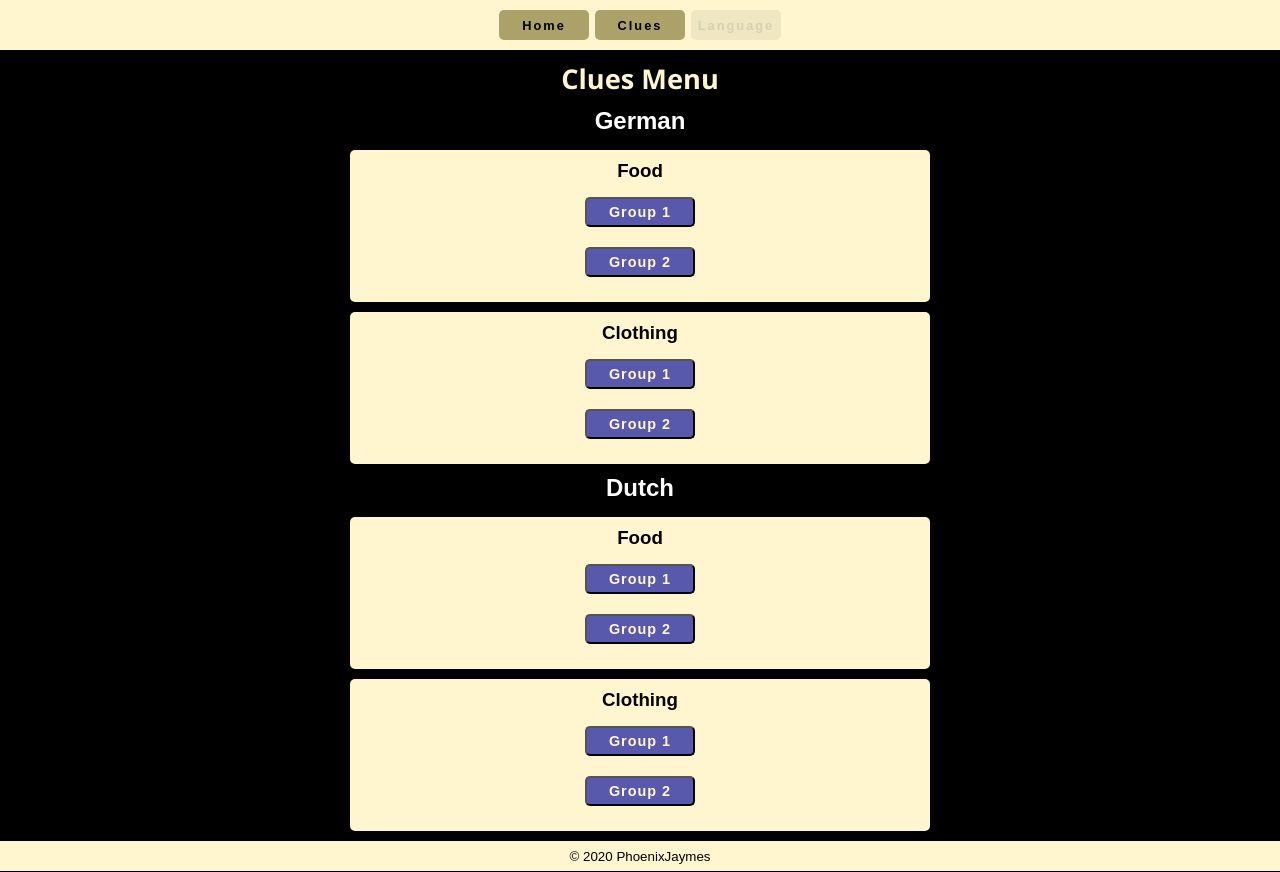
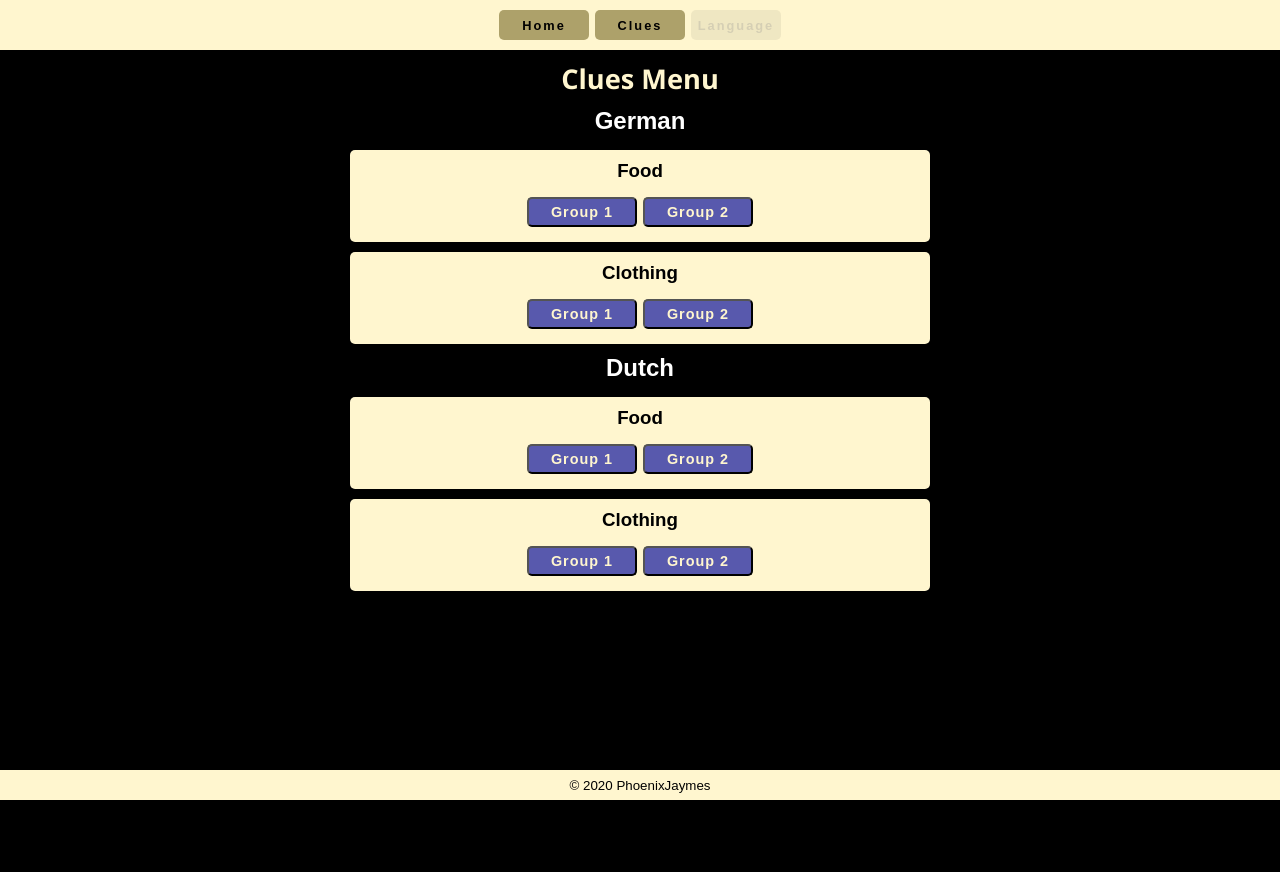
Before and after one commit to phoenixjaymes/react-word-clues, a React (Create React App) app: page / in a window 1280 px wide. Both pictures are taken after a click on the button "Clues". After the commit the page ends 801 px from the top, so only its background shows below. Built offline with nearby package versions, Linux system fonts and the light colour scheme; no server answers.

Commit message:
Removed subMenu li
Removed .subMenu li and add .subMenu with grid rules

```diff
--- a/src/css/clueMenu.module.css
+++ b/src/css/clueMenu.module.css
@@ -5,8 +5,13 @@
   padding: 10px;
 }
 
-.subMenu li {
-  margin-bottom: 10px;
+.subMenu {
+  display: grid;
+  grid-template-columns: repeat(auto-fit, minmax(110px, 115px));
+  gap: 1px 1px;
+  align-items: center;
+  justify-content: center;
+  justify-items: center;
 }
 
 .button {
```
